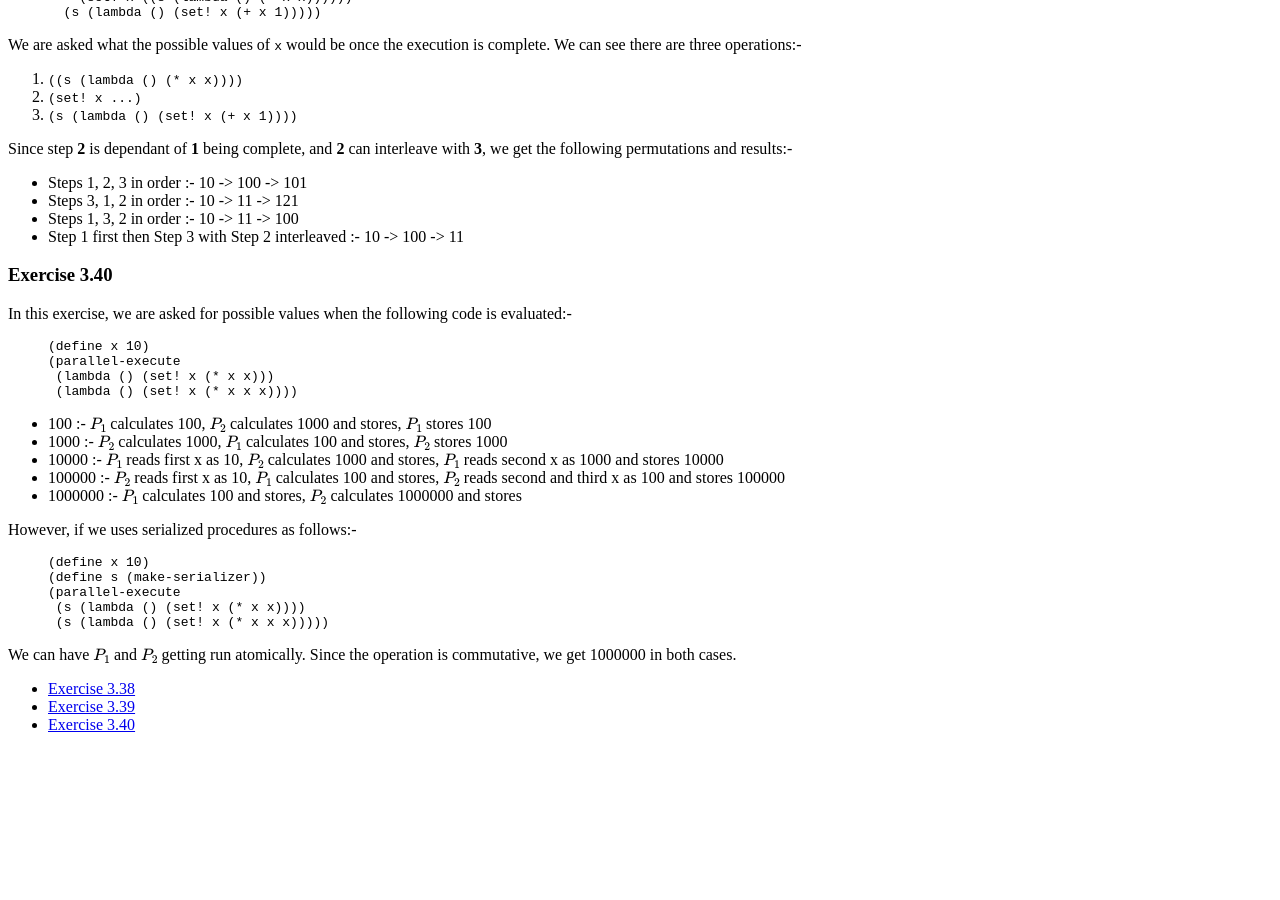
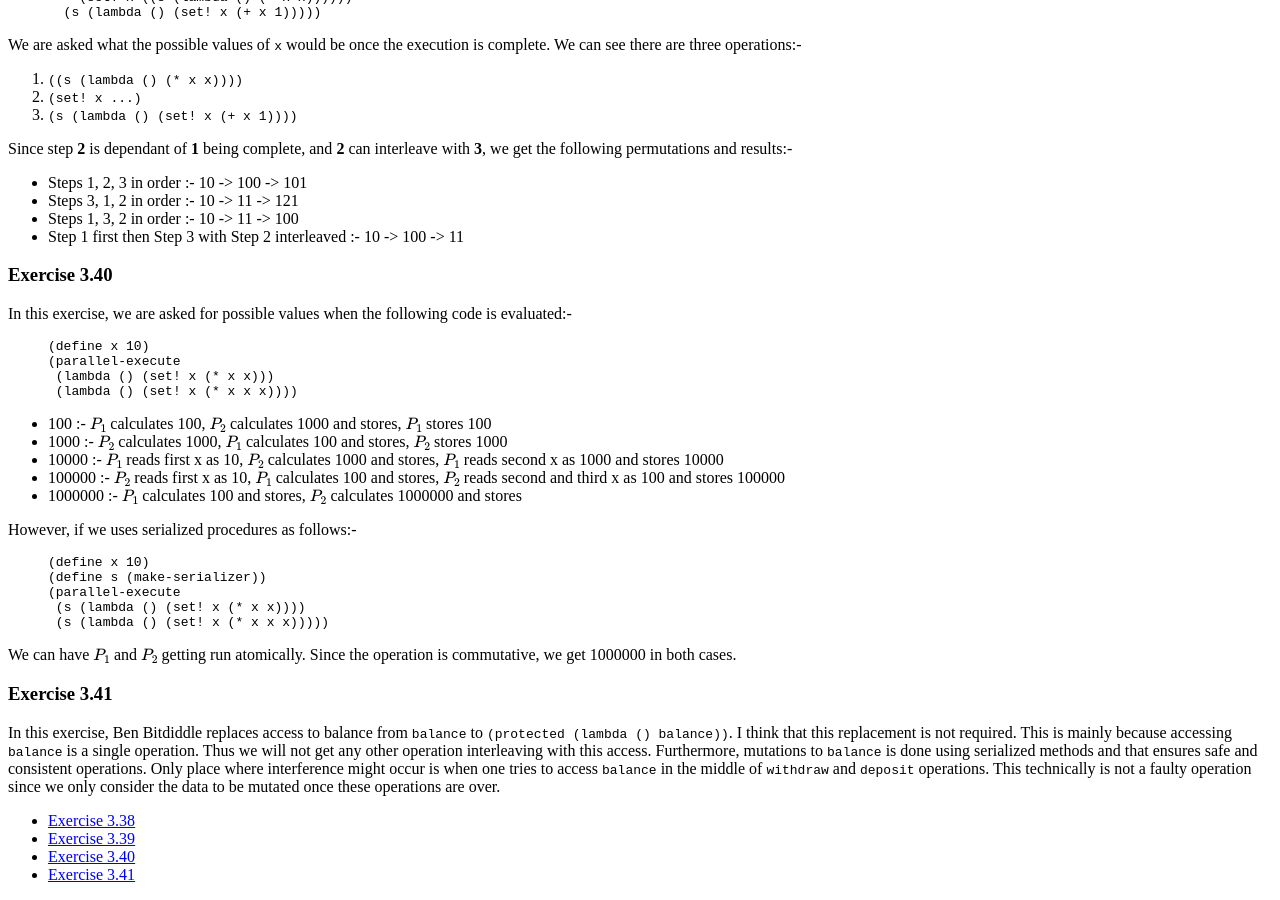
Before and after one commit to mohanrajendran/mohanrajendran.github.io, a Jekyll site: the page built from _sicp/Solution3_4.md, in a window 1280 px wide and 900 px high, scrolled down 2231 px. Built offline with Jekyll 4.4.1, drawn with Linux system fonts in a browser that asks for light colours; nearby versions of some CDN libraries; formulas are drawn with MathJax 3; before the commit the page ends 2981 px from its top, so only the background shows below that.

Commit message:
Finished exercise 3.41

```diff
--- a/_sicp/Solution3_4.md
+++ b/_sicp/Solution3_4.md
@@ -7,6 +7,7 @@ submenu:
   - { hook: "Exercise3_38", title: "Exercise 3.38" }
   - { hook: "Exercise3_39", title: "Exercise 3.39" }
   - { hook: "Exercise3_40", title: "Exercise 3.40" }
+  - { hook: "Exercise3_41", title: "Exercise 3.41" }
 ---
 
 ### Exercise 3.38<a id="Exercise3_38">&nbsp;</a>
@@ -90,3 +91,7 @@ However, if we uses serialized procedures as follows:-
 {% endhighlight %}
 
 We can have $$P_1$$ and $$P_2$$ getting run atomically. Since the operation is commutative, we get 1000000 in both cases.
+
+### Exercise 3.41<a id="Exercise3_41">&nbsp;</a>
+
+In this exercise, Ben Bitdiddle replaces access to balance from `balance` to `(protected (lambda () balance))`. I think that this replacement is not required. This is mainly because accessing `balance` is a single operation. Thus we will not get any other operation interleaving with this access. Furthermore, mutations to `balance` is done using serialized methods and that ensures safe and consistent operations. Only place where interference might occur is when one tries to access `balance` in the middle of `withdraw` and `deposit` operations. This technically is not a faulty operation since we only consider the data to be mutated once these operations are over.
```
